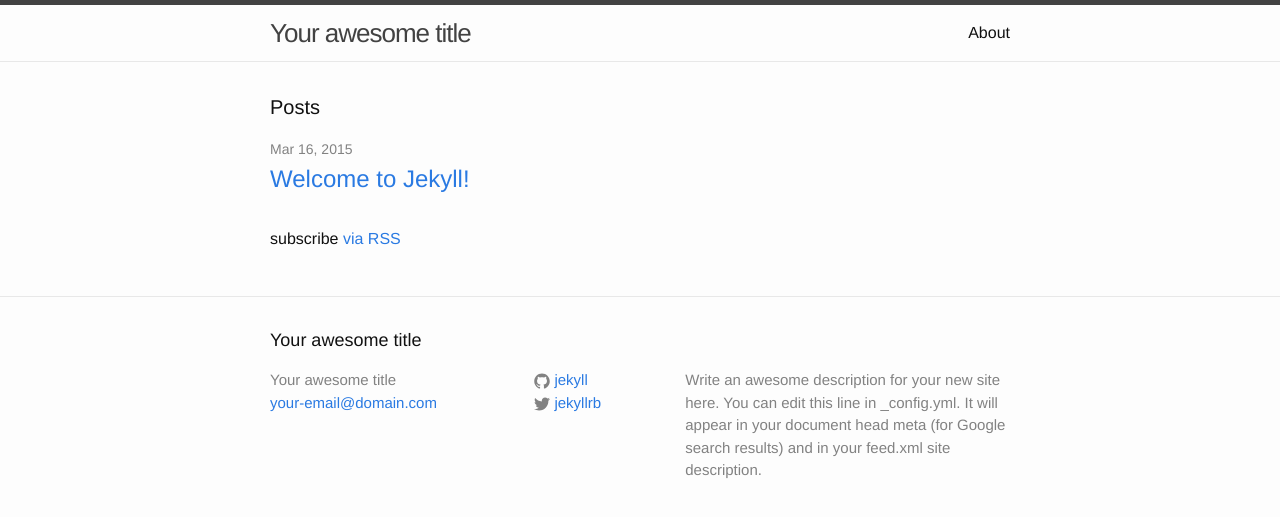
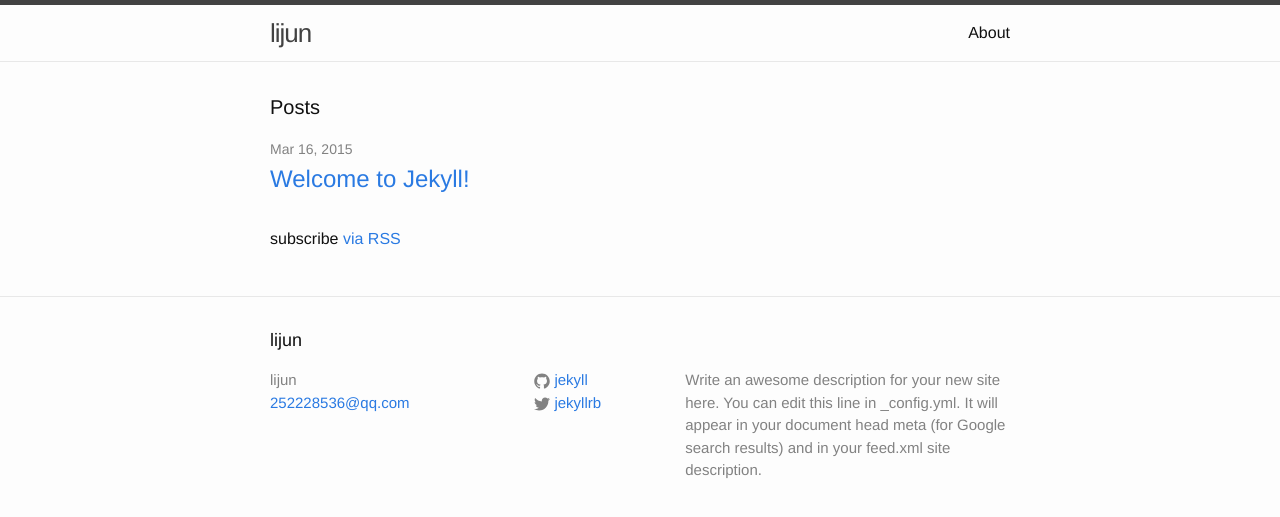
Before and after one commit to lijunsunny/blog, a Jekyll site: the page built from index.html, in a window 1280 px wide. Shown: the top 517 px of the page. Built offline with Jekyll 4.4.1, drawn with Linux system fonts in a browser that asks for light colours.

Commit message:
modify config

```diff
--- a/_config.yml
+++ b/_config.yml
@@ -1,6 +1,6 @@
 # Site settings
-title: Your awesome title
-email: your-email@domain.com
+title: lijun
+email: 252228536@qq.com
 description: > # this means to ignore newlines until "baseurl:"
   Write an awesome description for your new site here. You can edit this
   line in _config.yml. It will appear in your document head meta (for
@@ -8,7 +8,7 @@ description: > # this means to ignore newlines until "baseurl:"
 #baseurl: "" # the subpath of your site, e.g. /blog/
 baseurl: /blog/
 #url: "http://yourdomain.com" # the base hostname & protocol for your site
-url: "http://yourdomain.com"
+url: "lijunsunny.github.io"
 twitter_username: jekyllrb
 github_username:  jekyll
 
```
